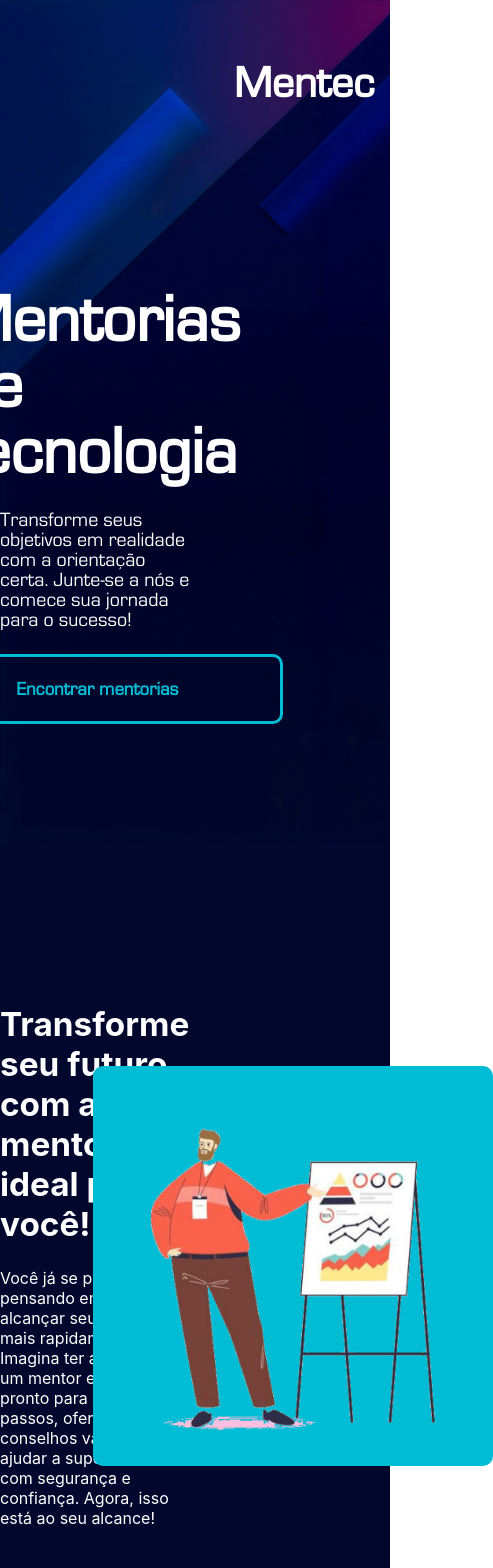
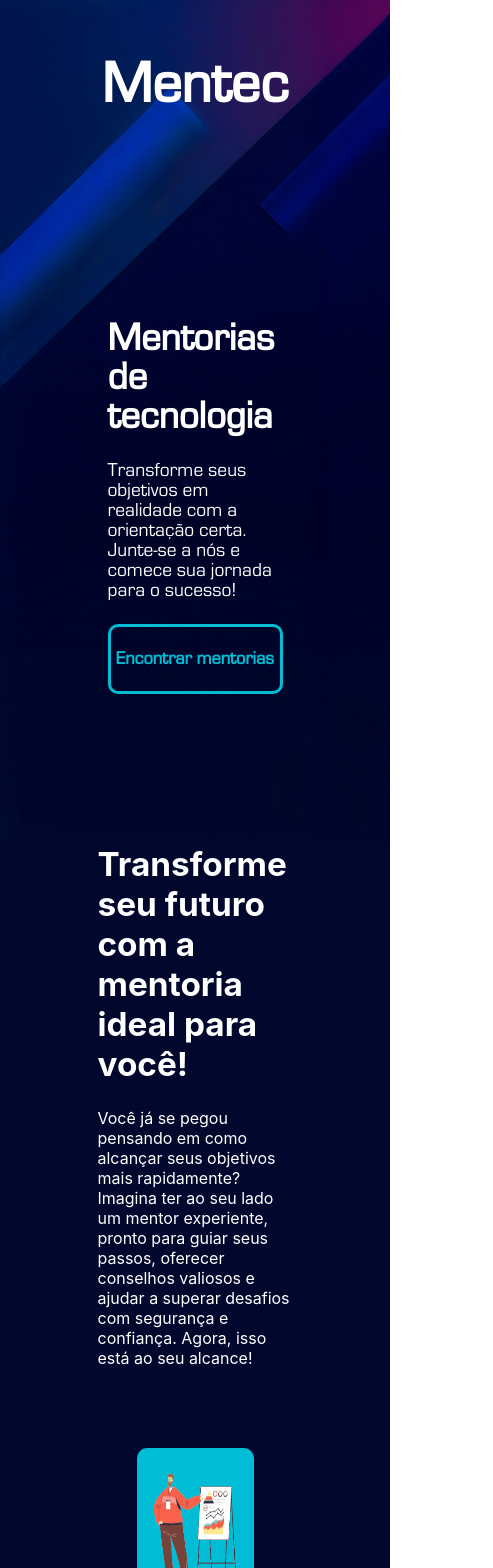
Before and after one commit to devGusta2/Mentec, a React (Create React App) app: page / in a window 390 px wide. Shown: the top 1568 px of the page, 493 px wide, since content can reach past the window. Built offline with nearby package versions, Linux system fonts and the light colour scheme.

Commit message:
Responsiveness

```diff
--- a/src/App.css
+++ b/src/App.css
@@ -60,7 +60,7 @@ section:nth-child(1){
 }
 .center-box{
   display: flex;
-
+  width: 100%;
   align-items: center;
   height: 80%;
 
@@ -76,7 +76,7 @@ section:nth-child(1){
   gap: 1.5em;
   width: 50%;
   height: 100%;
-
+  padding: 10px;
   justify-content: center;
   align-items: center;
 
@@ -149,3 +149,45 @@ section:nth-child(1){
   flex-direction: column;
 
 }
+
+
+@media(max-width:768px){
+  .top-elements:nth-child(1){
+    display: none;
+  }
+  .up-box{
+    justify-content: center;
+  }
+  .center-box{
+    justify-content: center;
+  }
+  .btn-find{
+    width: 100%;
+    font-size: clamp(3pt,4vw,15pt);
+    min-width: 50px;
+  }
+  .info-mentec h1{
+    font-size: clamp(3pt,10vw,30pt);
+  }
+  .info-mentec p{
+    font-size: clamp(3pt,5vw,15pt)
+  }
+  .top-elements h1{
+    font-size: clamp(3pt, 15vw, 70pt);
+  }
+
+  .section-mentor-ship{
+    flex-direction: column;
+
+  }
+  .mentor-sub-info h1{
+    font-size: clamp(3pt,10vw,25pt);
+  }
+  .mentor-sub-info p{
+    font-size: clamp(3pt,5vw,12pt)
+  }
+  .art{
+    height: 50%;
+    width: 60%;
+  }
+}
```
